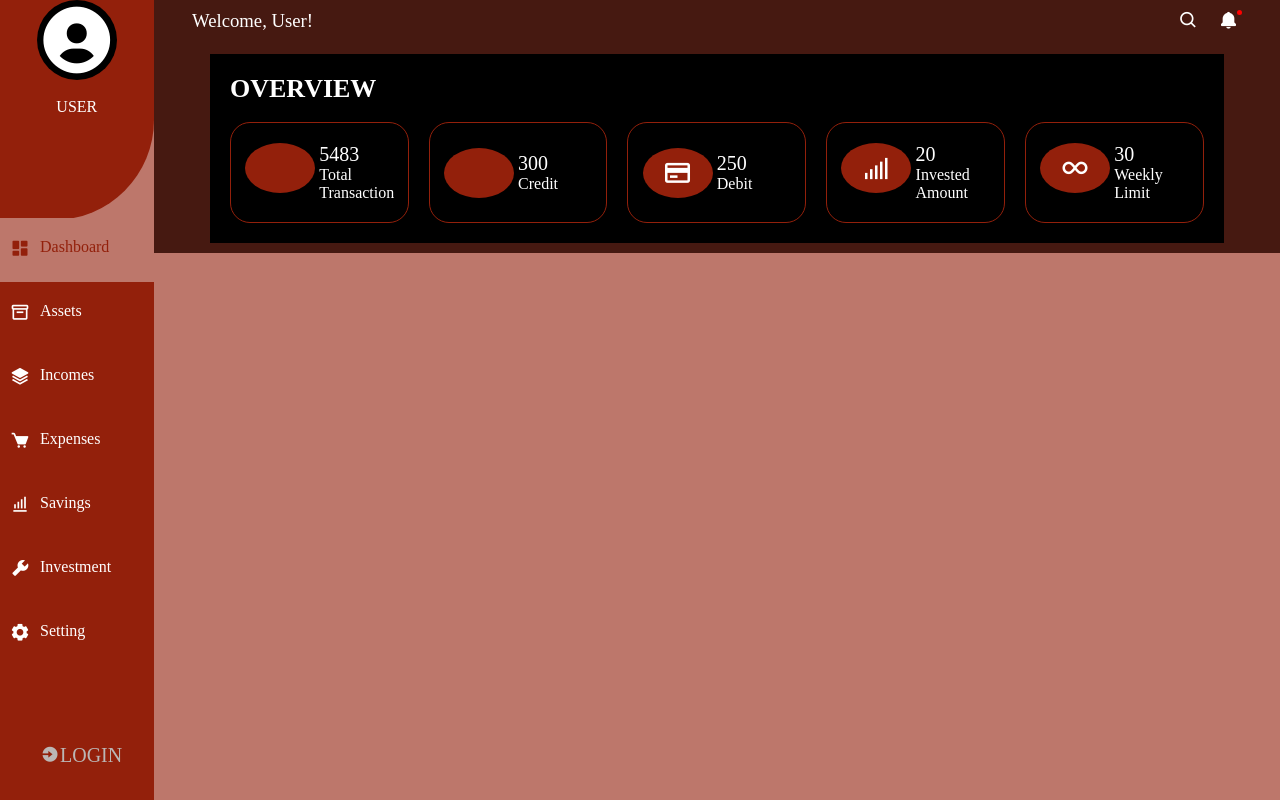
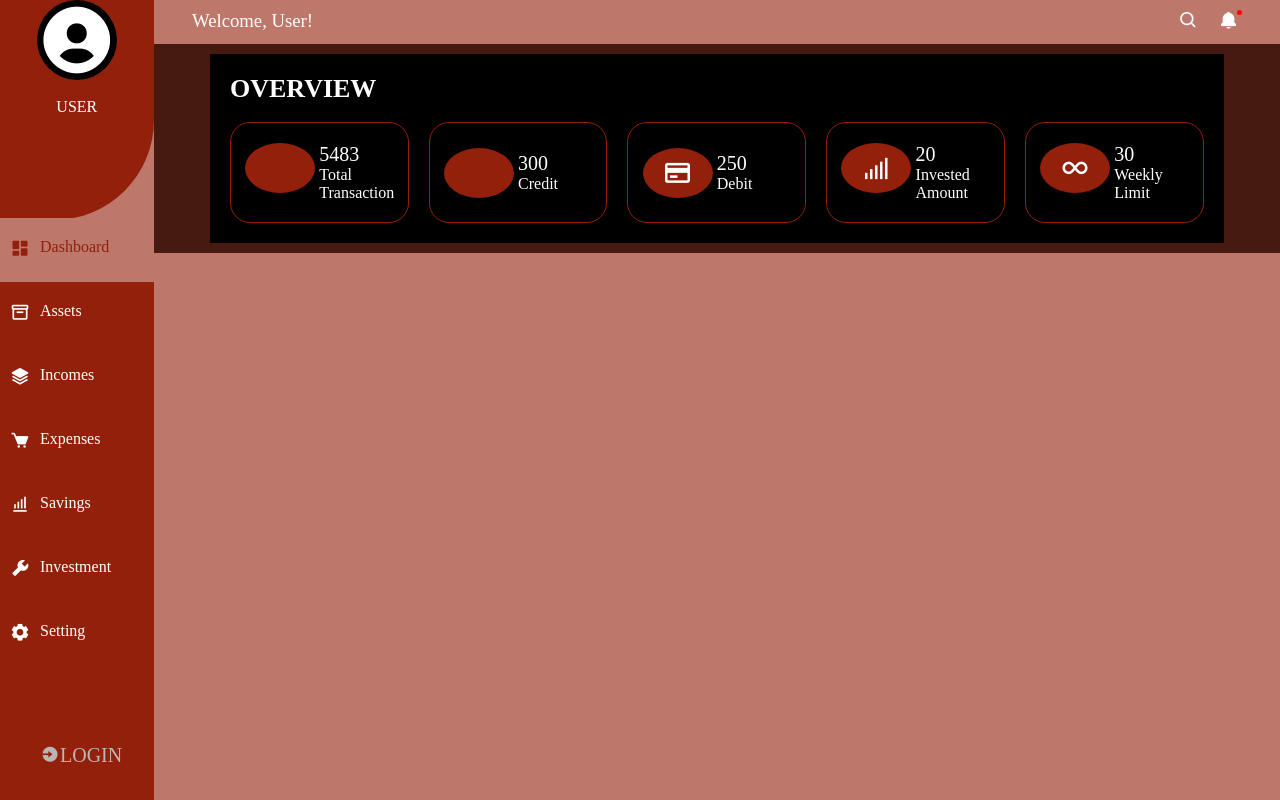
Before and after one commit to Lovethrech/personal-finance-manager, a Vue app: page / in a window 1280 px wide. Built offline with nearby package versions, Linux system fonts and the light colour scheme; some icons are missing.

Commit message:
...finetuning all available components.

```diff
--- a/src/assets/main.css
+++ b/src/assets/main.css
@@ -15,7 +15,7 @@ div, section{
 
 /* MAINTOPNAV FILES STYLES */
 .main-top-nav-main-ctn{
-    background-color:#461911;
+    background-color:transparent;
     padding:10px 3vw;
     width:100%;
 }
```
